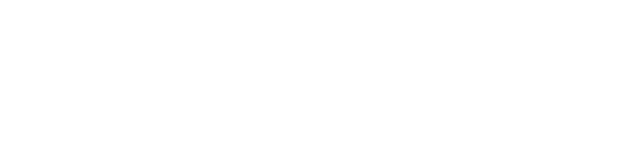
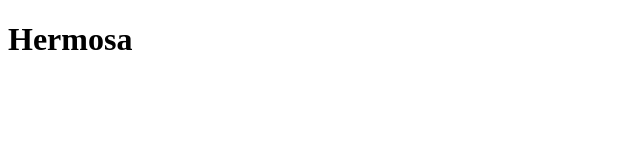
Before and after one commit to MarleneValle/test-repo, a plain HTML site: page index.html in a window 1280 px wide. Shown: the whole page, without its empty margins (0-640 px from the left). Drawn offline with Linux system fonts and the light colour scheme.

Commit message:
test commit

```diff
--- a/index.html
+++ b/index.html
@@ -6,5 +6,7 @@
     <meta name="viewport" content="width=device-width, initial-scale=1.0" />
     <title>Document</title>
   </head>
-  <body></body>
+  <body>
+    <h1>Hermosa</h1>
+  </body>
 </html>
```
